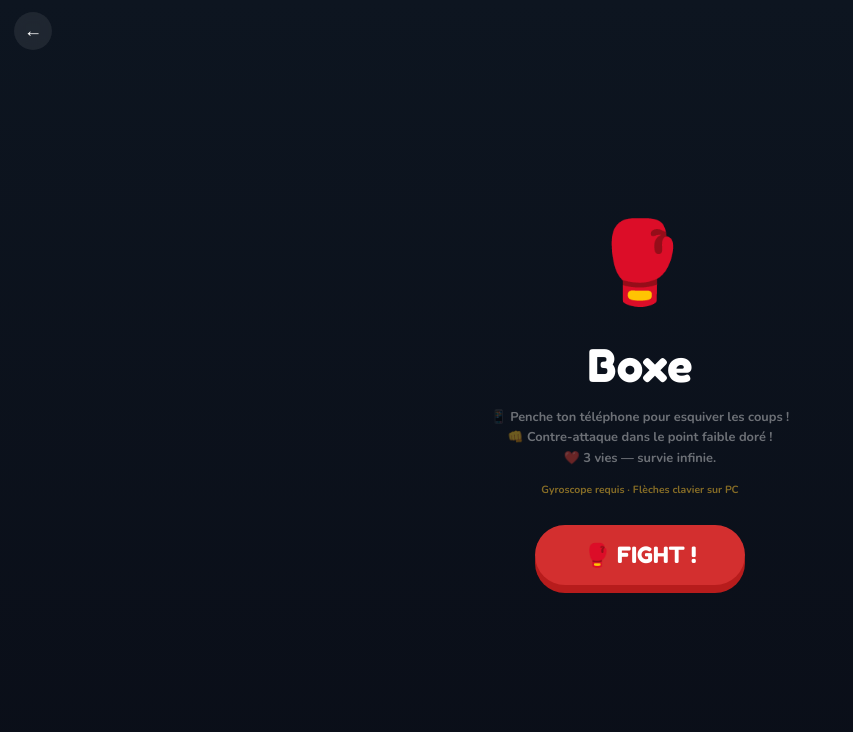
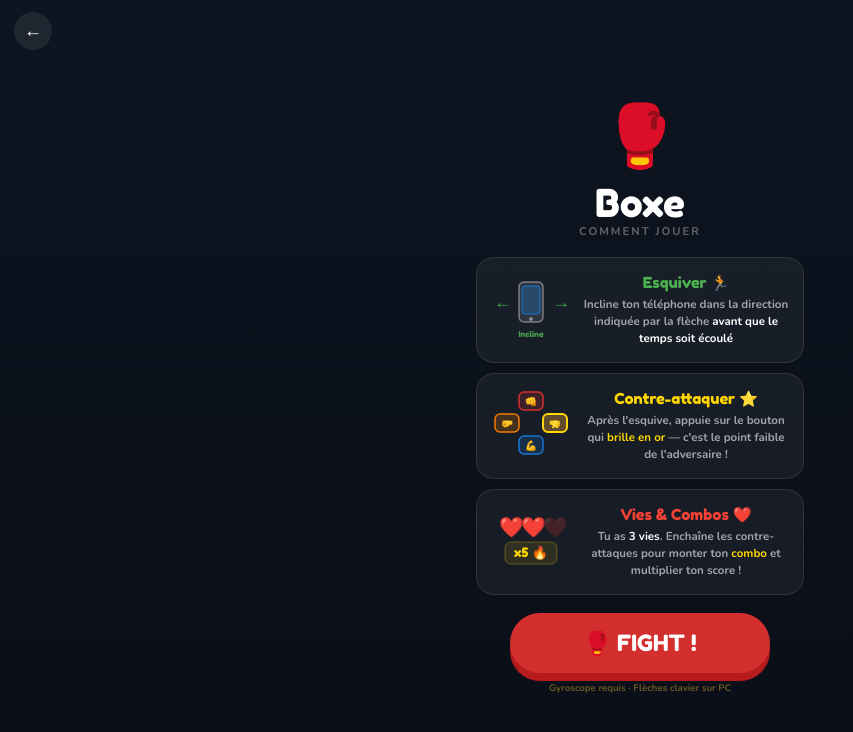
Before and after one commit to justinelbr6/wii-sports-mobile, a plain HTML site: page scenes/boxe.html in a window 1280 px wide. Shown: the whole page, without its empty margins (0-853 px from the left). Drawn offline with nearby package versions, Linux system fonts and the light colour scheme.

Commit message:
Maj : mettre en ordre les scores boxe

```diff
--- a/scenes/boxe.html
+++ b/scenes/boxe.html
@@ -368,19 +368,125 @@
 
 <!-- Start screen -->
 <div id="start-screen">
-  <span class="start-emoji">🥊</span>
-  <div class="start-title">Boxe</div>
-  <p class="start-sub">
-    📱 Penche ton téléphone pour esquiver les coups !<br>
-    👊 Contre-attaque dans le point faible doré !<br>
-    ❤️ 3 vies — survie infinie.
-  </p>
-  <p class="start-tip">Gyroscope requis · Flèches clavier sur PC</p>
-  <p class="start-tip" id="start-best" style="color:#E040FB;font-size:.75rem"></p>
-  <button class="start-btn" onclick="demarrerJeu()">🥊 FIGHT !</button>
+  <div style="display:flex;flex-direction:column;align-items:center;width:100%;max-width:360px;gap:0;overflow-y:auto;max-height:100vh;padding:20px 16px 24px;">
+
+    <!-- Header -->
+    <div style="text-align:center;margin-bottom:18px;">
+      <div style="font-size:3.8rem;animation:bounceY 1.5s ease-in-out infinite;">🥊</div>
+      <div style="font-family:'Fredoka One',cursive;font-size:2.4rem;color:white;line-height:1;">Boxe</div>
+      <div style="font-size:.7rem;color:rgba(255,255,255,0.35);font-weight:700;letter-spacing:2px;text-transform:uppercase;margin-top:2px;">Comment jouer</div>
+    </div>
+
+    <!-- Carte 1 : Esquiver -->
+    <div style="width:100%;background:rgba(255,255,255,0.05);border:1px solid rgba(255,255,255,0.1);border-radius:18px;padding:14px;margin-bottom:10px;display:flex;align-items:center;gap:12px;">
+      <div style="flex-shrink:0;">
+        <svg viewBox="0 0 80 70" width="80" height="70">
+          <!-- Téléphone qui s'incline -->
+          <g style="animation:tiltPhone 2s ease-in-out infinite;">
+            <rect x="28" y="10" width="24" height="40" rx="5" fill="rgba(255,255,255,0.1)" stroke="rgba(255,255,255,0.4)" stroke-width="1.5"/>
+            <rect x="31" y="14" width="18" height="28" rx="3" fill="rgba(25,118,210,0.3)" stroke="#1976D2" stroke-width="1"/>
+            <circle cx="40" cy="47" r="2" fill="rgba(255,255,255,0.4)"/>
+          </g>
+          <!-- Flèche gauche -->
+          <g style="animation:arrowPulseL 2s ease-in-out infinite;">
+            <text x="6" y="36" font-size="18" fill="#4CAF50">←</text>
+          </g>
+          <!-- Flèche droite -->
+          <g style="animation:arrowPulseR 2s ease-in-out infinite;">
+            <text x="58" y="36" font-size="18" fill="#4CAF50">→</text>
+          </g>
+          <!-- Étiquette -->
+          <text x="40" y="65" text-anchor="middle" font-family="'Fredoka One',cursive" font-size="8" fill="rgba(76,175,80,0.9)">Incline</text>
+        </svg>
+      </div>
+      <div style="flex:1;">
+        <div style="font-family:'Fredoka One',cursive;font-size:.95rem;color:#4CAF50;margin-bottom:4px;">Esquiver 🏃</div>
+        <div style="font-size:.72rem;color:rgba(255,255,255,0.6);line-height:1.5;">Incline ton téléphone dans la direction indiquée par la flèche <strong style="color:white;">avant que le temps soit écoulé</strong></div>
+      </div>
+    </div>
+
+    <!-- Carte 2 : Contre-attaquer -->
+    <div style="width:100%;background:rgba(255,255,255,0.05);border:1px solid rgba(255,255,255,0.1);border-radius:18px;padding:14px;margin-bottom:10px;display:flex;align-items:center;gap:12px;">
+      <div style="flex-shrink:0;">
+        <svg viewBox="0 0 80 70" width="80" height="70">
+          <!-- Grille 3x3 boutons -->
+          <g>
+            <!-- Haut rouge -->
+            <rect x="28" y="4"  width="24" height="18" rx="5" fill="rgba(211,47,47,0.2)"  stroke="#D32F2F" stroke-width="1.5"/>
+            <text x="40" y="17" text-anchor="middle" font-size="10">👊</text>
+            <!-- Gauche orange -->
+            <rect x="4"  y="26" width="24" height="18" rx="5" fill="rgba(245,124,0,0.2)"  stroke="#F57C00" stroke-width="1.5"/>
+            <text x="16" y="39" text-anchor="middle" font-size="10">🤛</text>
+            <!-- Droite violet -->
+            <rect x="52" y="26" width="24" height="18" rx="5" fill="rgba(123,31,162,0.2)" stroke="#7B1FA2" stroke-width="1.5"/>
+            <text x="64" y="39" text-anchor="middle" font-size="10">🤜</text>
+            <!-- Bas bleu -->
+            <rect x="28" y="48" width="24" height="18" rx="5" fill="rgba(25,118,210,0.2)" stroke="#1976D2" stroke-width="1.5"/>
+            <text x="40" y="61" text-anchor="middle" font-size="10">💪</text>
+            <!-- Point doré qui clignote -->
+            <rect x="52" y="26" width="24" height="18" rx="5" fill="rgba(255,215,0,0.25)" stroke="#FFD700" stroke-width="2"
+              style="animation:glowGold 0.7s ease-in-out infinite;"/>
+            <text x="64" y="39" text-anchor="middle" font-size="8" fill="#FFD700" font-family="'Fredoka One',cursive">⭐</text>
+          </g>
+        </svg>
+      </div>
+      <div style="flex:1;">
+        <div style="font-family:'Fredoka One',cursive;font-size:.95rem;color:#FFD700;margin-bottom:4px;">Contre-attaquer ⭐</div>
+        <div style="font-size:.72rem;color:rgba(255,255,255,0.6);line-height:1.5;">Après l'esquive, appuie sur le bouton qui <strong style="color:#FFD700;">brille en or</strong> — c'est le point faible de l'adversaire !</div>
+      </div>
+    </div>
+
+    <!-- Carte 3 : Vies & score -->
+    <div style="width:100%;background:rgba(255,255,255,0.05);border:1px solid rgba(255,255,255,0.1);border-radius:18px;padding:14px;margin-bottom:18px;display:flex;align-items:center;gap:12px;">
+      <div style="flex-shrink:0;">
+        <svg viewBox="0 0 80 70" width="80" height="70">
+          <!-- 3 cœurs -->
+          <text x="8"  y="30" font-size="20">❤️</text>
+          <text x="30" y="30" font-size="20">❤️</text>
+          <!-- 3ème gris = perdu -->
+          <text x="52" y="30" font-size="20" opacity="0.2">❤️</text>
+          <!-- Combo -->
+          <rect x="14" y="38" width="52" height="22" rx="6" fill="rgba(255,215,0,0.1)" stroke="rgba(255,215,0,0.3)" stroke-width="1"/>
+          <text x="40" y="53" text-anchor="middle" font-family="'Fredoka One',cursive" font-size="13" fill="#FFD700">x5 🔥</text>
+        </svg>
+      </div>
+      <div style="flex:1;">
+        <div style="font-family:'Fredoka One',cursive;font-size:.95rem;color:#F44336;margin-bottom:4px;">Vies & Combos ❤️</div>
+        <div style="font-size:.72rem;color:rgba(255,255,255,0.6);line-height:1.5;">Tu as <strong style="color:white;">3 vies</strong>. Enchaîne les contre-attaques pour monter ton <strong style="color:#FFD700;">combo</strong> et multiplier ton score !</div>
+      </div>
+    </div>
+
+    <!-- Record -->
+    <div id="start-best" style="font-family:'Fredoka One',cursive;font-size:.85rem;color:#E040FB;margin-bottom:14px;display:none;">🏆 Record : 0</div>
+
+    <!-- Bouton -->
+    <button class="start-btn" onclick="demarrerJeu()" style="width:100%;max-width:260px;">🥊 FIGHT !</button>
+    <div style="font-size:.6rem;color:rgba(255,200,50,0.4);font-weight:700;margin-top:8px;">Gyroscope requis · Flèches clavier sur PC</div>
+  </div>
+
+  <style>
+    @keyframes tiltPhone {
+      0%,100% { transform: rotate(0deg); }
+      30%      { transform: rotate(-18deg) translateX(-4px); }
+      70%      { transform: rotate(18deg)  translateX(4px); }
+    }
+    @keyframes arrowPulseL {
+      0%,100% { opacity:.2; transform:translateX(0); }
+      30%     { opacity:1;  transform:translateX(-4px); }
+    }
+    @keyframes arrowPulseR {
+      0%,100% { opacity:.2; transform:translateX(0); }
+      70%     { opacity:1;  transform:translateX(4px); }
+    }
+  </style>
+
   <script>
-    const _b=parseInt(localStorage.getItem('boxe_best')||'0');
-    if(_b>0) document.getElementById('start-best').textContent='🏆 Record : '+_b;
+    const _b = parseInt(localStorage.getItem('boxe_best')||'0');
+    if (_b > 0) {
+      const el = document.getElementById('start-best');
+      el.textContent = '🏆 Record : ' + _b;
+      el.style.display = 'block';
+    }
   </script>
 </div>
 
@@ -1501,19 +1607,17 @@ function animCelebSpec(dur){
 // ══════════════════════════════════════════════════════
 //  GAME OVER
 // ══════════════════════════════════════════════════════
-async function afficherGameOver(){
+function afficherGameOver(){
   // Save best score
   if(G.score>G.bestScore){
     G.bestScore=G.score;
     try{ localStorage.setItem('boxe_best',''+G.score); }catch(e){}
   }
 
-  const gagne = G.score >= 500; // Victoire si score suffisant
-
   document.getElementById('go-title').textContent=
     G.score>=1000?'👑 LÉGENDE !':
-    G.score>=500 ?'🏆 Champion !':
-    G.score>=200 ?'🥊 Bien joué !':'💀 K.O.';
+    G.score>=500?'🏆 Champion !':
+    G.score>=200?'🥊 Bien joué !':'💀 K.O.';
   document.getElementById('go-score').textContent='Score : '+G.score;
   document.getElementById('go-round').textContent=G.round;
   document.getElementById('go-dodges').textContent=G.esquivesOK;
@@ -1534,15 +1638,6 @@ async function afficherGameOver(){
   document.getElementById('big-combo').classList.remove('show');
   hideDodgeIndicator();
   hideSeqDots();
-
-  // ── Sauvegarde Supabase ──
-  const result = await sauvegarderFinPartie('boxe', { score: G.score, gagne });
-  if(result?.xp_gagne){
-    const xpEl=document.createElement('div');
-    xpEl.style.cssText='font-family:"Fredoka One",cursive;font-size:1.1rem;color:#FFD700;text-align:center;margin-top:4px;animation:popIn .4s ease both;';
-    xpEl.textContent=`+${result.xp_gagne} XP ⭐`;
-    document.getElementById('gameover-overlay').appendChild(xpEl);
-  }
 }
 
 // ══════════════════════════════════════════════════════
```
